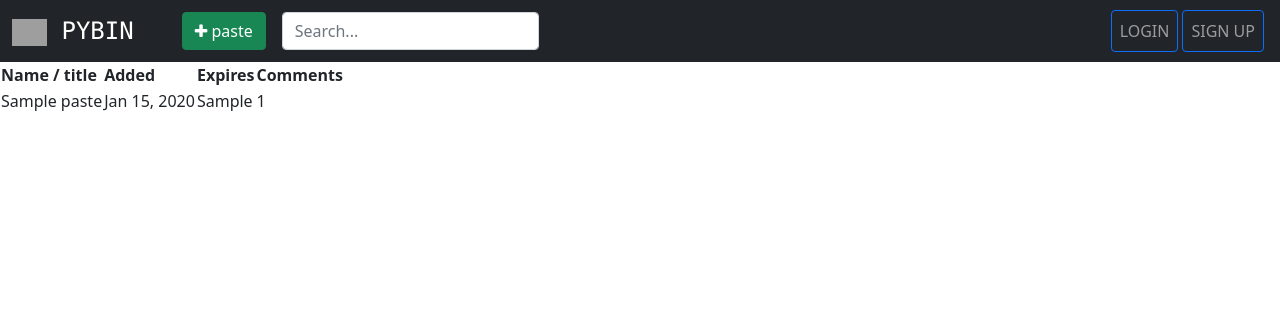
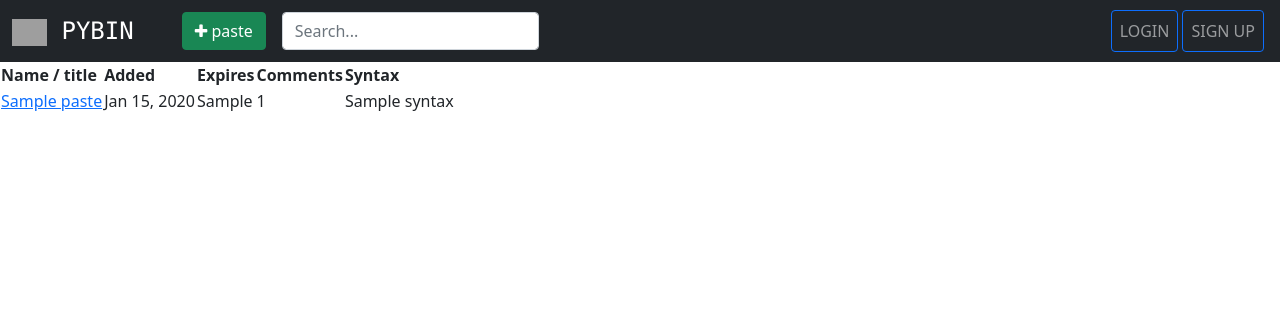
Before and after one commit to hatredholder/Pastebin-Clone, a Flask app: template templates/pybin/profile.html in a window 1280 px wide. Shown: the top 322 px of the page. Run offline with Flask 2, Linux system fonts and the light colour scheme; the template is opened without the code that fills it: most values are stand-ins (such as "Sample title", 1, 10 or a date in 2020); some libraries are stand-ins or nearby versions; grey boxes are pictures that could not be loaded.

Commit message:
added paste exposure icons and paste syntax to profile.html

```diff
--- a/templates/pybin/profile.html
+++ b/templates/pybin/profile.html
@@ -7,15 +7,26 @@
                 <th>Added</th>
                 <th>Expires</th>
                 <th>Comments</th>
+                <th>Syntax</th>
             </tr>
         </thead>
         <tbody>
             {% for paste in pastes %}
                 <tr>
-                    <td>{{ paste.title }}</td>
+                    <td>
+                        {% if paste.paste_exposure == "Public" %}
+                          <i class="fa fa-globe" aria-hidden="true"></i>
+                        {% elif paste.paste_exposure == 'Unlisted' %}
+                          <i class="fa fa-link" aria-hidden="true"></i>
+                        {% elif paste.paste_exposure == 'Private' %}
+                          <i class="fa fa-lock" aria-hidden="true"></i>
+                        {% endif %}
+                        <a href="/{{paste.paste_hash}}">{{ paste.title }}</a>
+                    </td>
                     <td>{{ paste.created.strftime("%b %d, %Y")}}</td>
                     <td>{{ paste.paste_expiration }}</td>
                     <td>{{ paste.comments|length }}</td>
+                    <td>{{ paste.syntax }}</td>
                     {% if current_user == paste.author %}
                         <td>
                             <a href="/delete/{{ paste.paste_hash }}"
```
